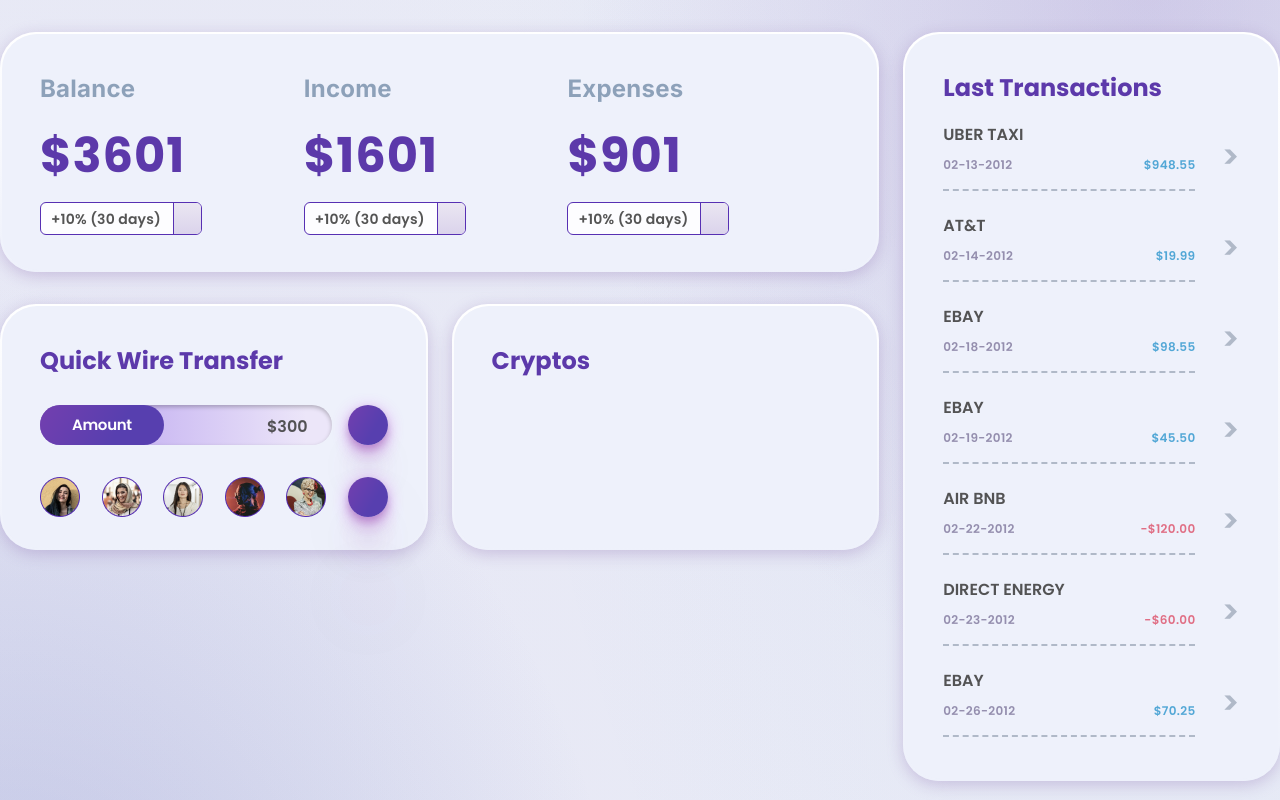
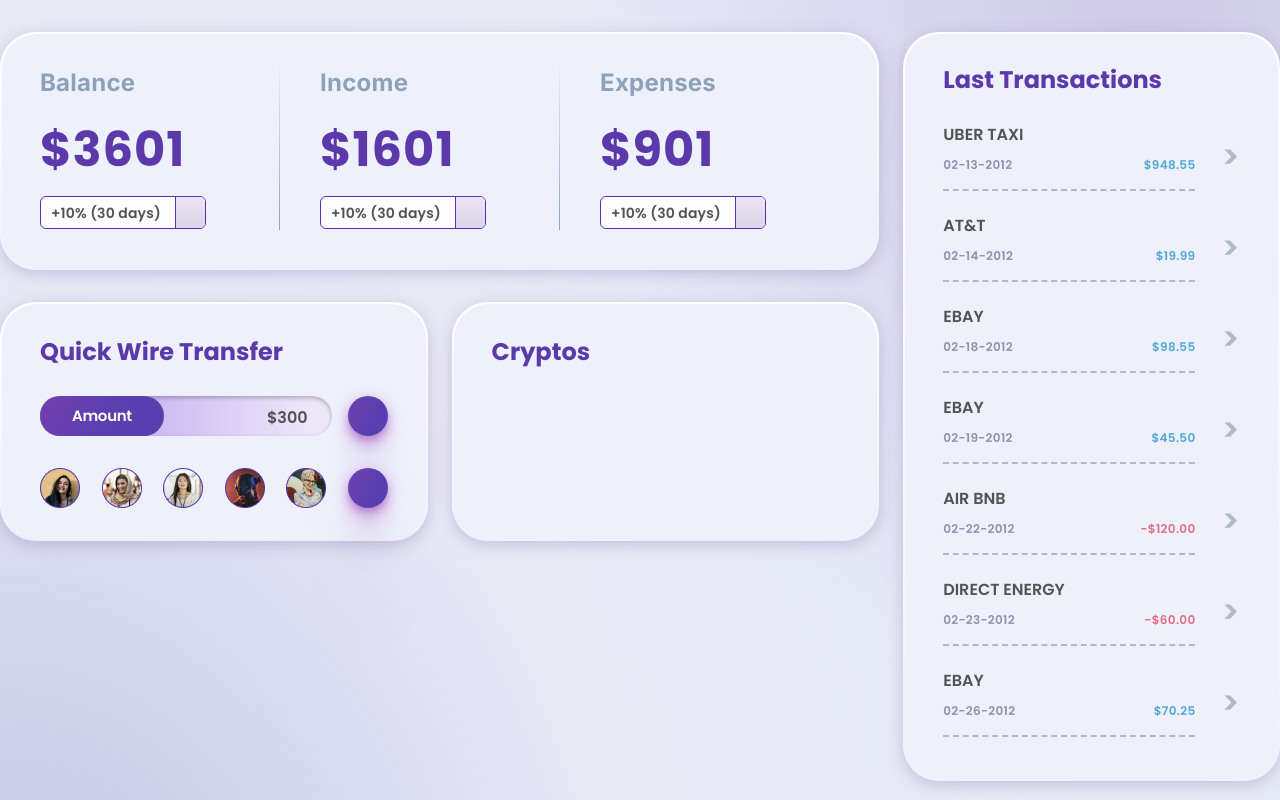
Before and after one commit to ask0ldd/Fintech-React-TS-Redux-Recharts, a React (Vite) app: page / in a window 1280 px wide. Shown: the top 800 px of the page. Built offline with nearby package versions, Linux system fonts and the light colour scheme.

Commit message:
spacing improved

```diff
--- a/src/components/Balance.tsx
+++ b/src/components/Balance.tsx
@@ -12,11 +12,13 @@ const Balance = () => {
                 <span className='balance__amount'>$3601</span>
                 <div className='balance__select'><span className='balance__percentage'>+10% (30 days)</span><div className='balance__selectArrows'></div></div>
             </article>
+            <div className='balance__separator'></div>
             <article className='balance__column'>
                 <span className='balance__title'>Income</span>
                 <span className='balance__amount'>$1601</span>
                 <div className='balance__select'><span className='balance__percentage'>+10% (30 days)</span><div className='balance__selectArrows'></div></div>
             </article>
+            <div className='balance__separator'></div>
             <article className='balance__column'>
                 <span className='balance__title'>Expenses</span>
                 <span className='balance__amount'>$901</span>
--- a/src/styles/Balance.css
+++ b/src/styles/Balance.css
@@ -4,7 +4,7 @@
   flex-direction: row;
   background: linear-gradient(180deg, rgba(255, 255, 255, 1) 0%, #eef1fb 100%);
   width: 100%;
-  padding: 1.8rem 2.5rem 1.8rem 2.5rem;
+  padding: 1.8rem 2.5rem 2.1rem 2.5rem;
   border-radius: 36px;
   font-family: "Poppins", sans-serif;
   letter-spacing: 0.02em;
@@ -32,6 +32,18 @@
   flex-direction: column;
 }
 
+.balance__separator {
+  width: 1px;
+  height: 100%;
+  background: linear-gradient(
+    rgba(141, 161, 185, 0) 0%,
+    rgba(141, 161, 185, 1) 96%,
+    rgba(141, 161, 185, 0) 96%,
+    rgba(141, 161, 185, 0) 100%
+  );
+  margin-right: 40px;
+}
+
 .balance__title {
   font-family: "Inter";
   font-style: normal;
@@ -39,7 +51,7 @@
   font-size: 24px;
   letter-spacing: 0.01em;
   color: #8da1b9;
-  margin-top: 10px;
+  margin-top: 4px;
 }
 
 .balance__amount {
@@ -74,7 +86,7 @@
 }
 
 .balance__selectArrows {
-  width: 28px;
+  width: 30px;
   height: 100%;
   background: linear-gradient(
       180deg,
@@ -83,7 +95,7 @@
     ),
     #eae6f2;
   border-left: 1px solid #5730b3;
-  margin-left: 12px;
+  margin-left: 14px;
 }
 /*
 .grid16 {
--- a/src/styles/Cryptos.css
+++ b/src/styles/Cryptos.css
@@ -30,7 +30,7 @@
 .cryptos__title {
   line-height: 24px;
   margin-bottom: 1.98rem;
-  margin-top: 15px;
+  margin-top: 9px;
   letter-spacing: 0;
   color: #5c39aa;
 }
--- a/src/styles/RecurringDebits.css
+++ b/src/styles/RecurringDebits.css
@@ -30,7 +30,7 @@
 .debits__title {
   line-height: 24px;
   margin-bottom: 1.98rem;
-  margin-top: 15px;
+  margin-top: 7px;
   letter-spacing: 0;
   color: #5c39aa;
 }
--- a/src/styles/Transactions.css
+++ b/src/styles/Transactions.css
@@ -29,8 +29,8 @@
 
 .transactions__title {
   line-height: 24px;
-  margin-bottom: 23px;
-  margin-top: 15px;
+  margin-bottom: 31px;
+  margin-top: 7px;
   letter-spacing: 0;
   color: #5c39aa;
 }
--- a/src/styles/Transfer.css
+++ b/src/styles/Transfer.css
@@ -30,7 +30,7 @@
 .transfer__title {
   line-height: 24px;
   margin-bottom: 32px;
-  margin-top: 17px;
+  margin-top: 9px;
   letter-spacing: 0;
   color: #5c39aa;
 }
```
